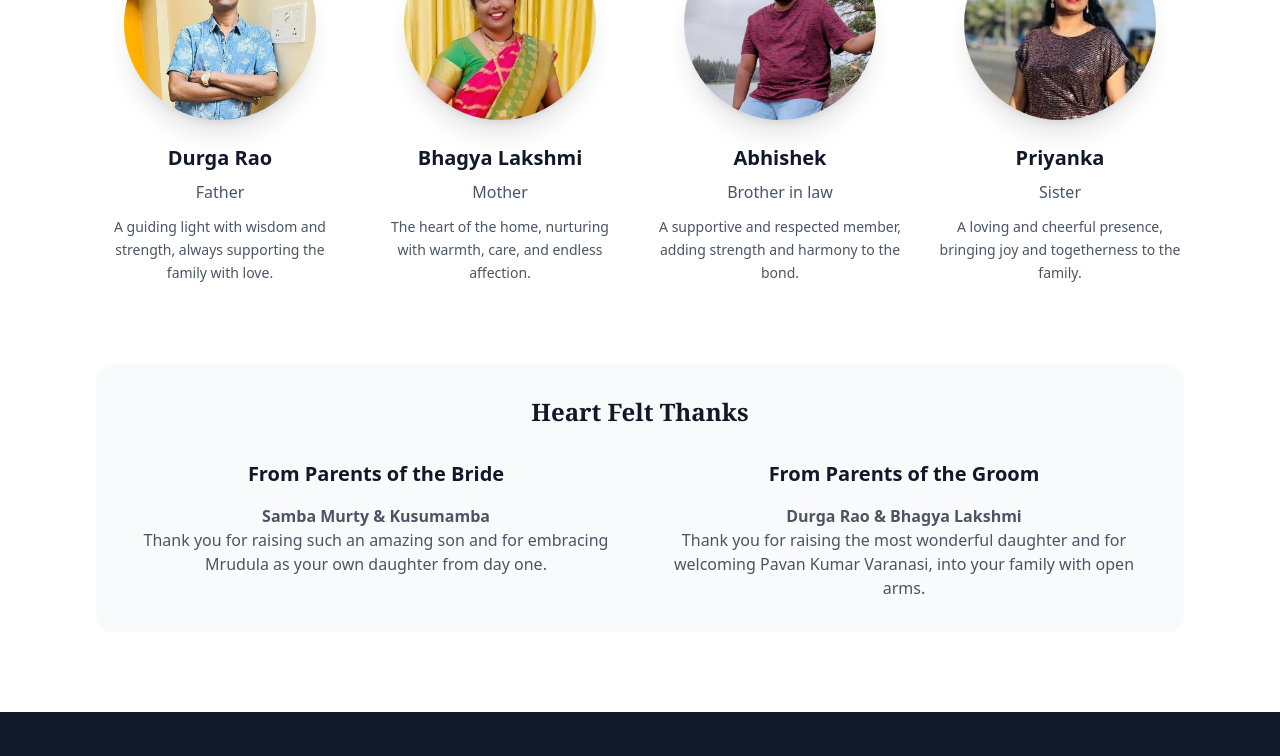
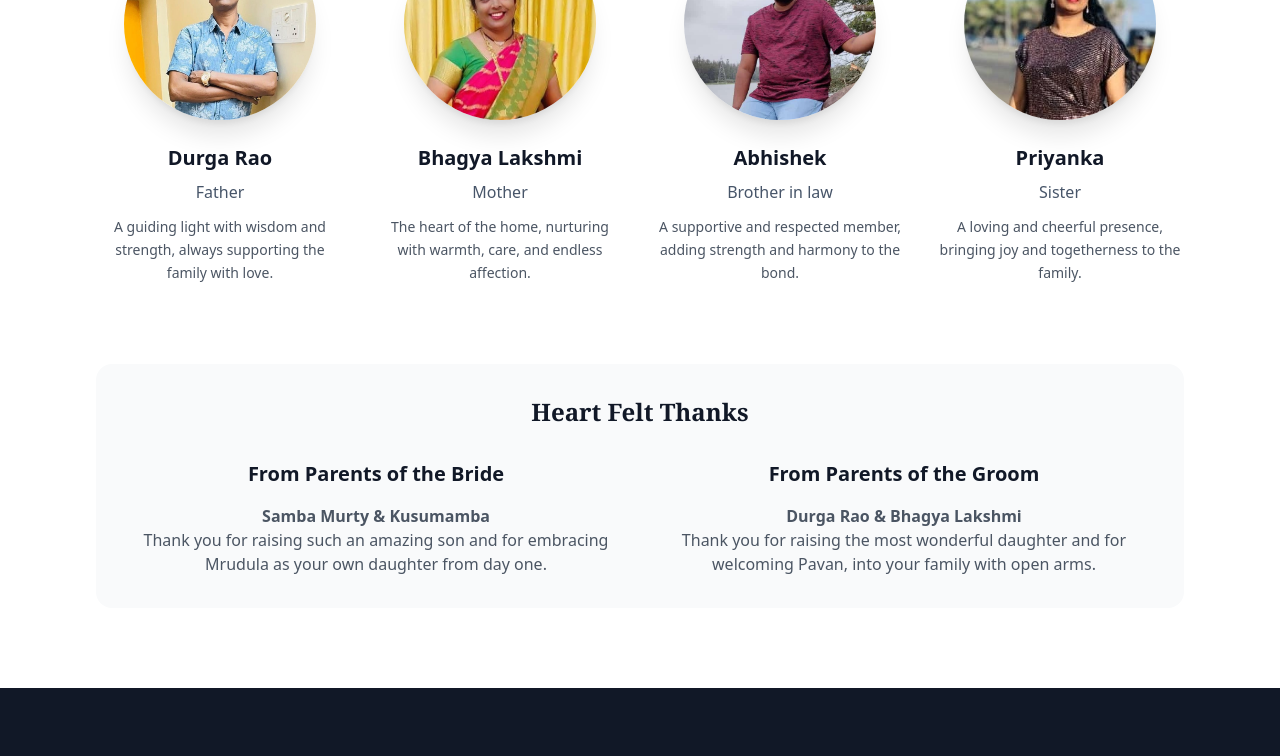
Before and after one commit to lademrudula/wedding, a React (Vite) app: page / in a window 1280 px wide. Shown: the part 6734-7490 px from the top of the page. Built offline with nearby package versions, Linux system fonts and the light colour scheme.

Commit message:
Update People.tsx
name change

```diff
--- a/src/components/People.tsx
+++ b/src/components/People.tsx
@@ -162,7 +162,7 @@ const People = () => {
               <h4 className="text-xl font-semibold text-gray-900 mb-4">From Parents of the Groom</h4>
               <p className="text-gray-600">
                 <strong>Durga Rao &  Bhagya Lakshmi</strong><br />
-                Thank you for raising the most wonderful daughter and for welcoming Pavan Kumar Varanasi, into your family with open arms.
+                Thank you for raising the most wonderful daughter and for welcoming Pavan, into your family with open arms.
               </p>
           </div>
           </div>
```
